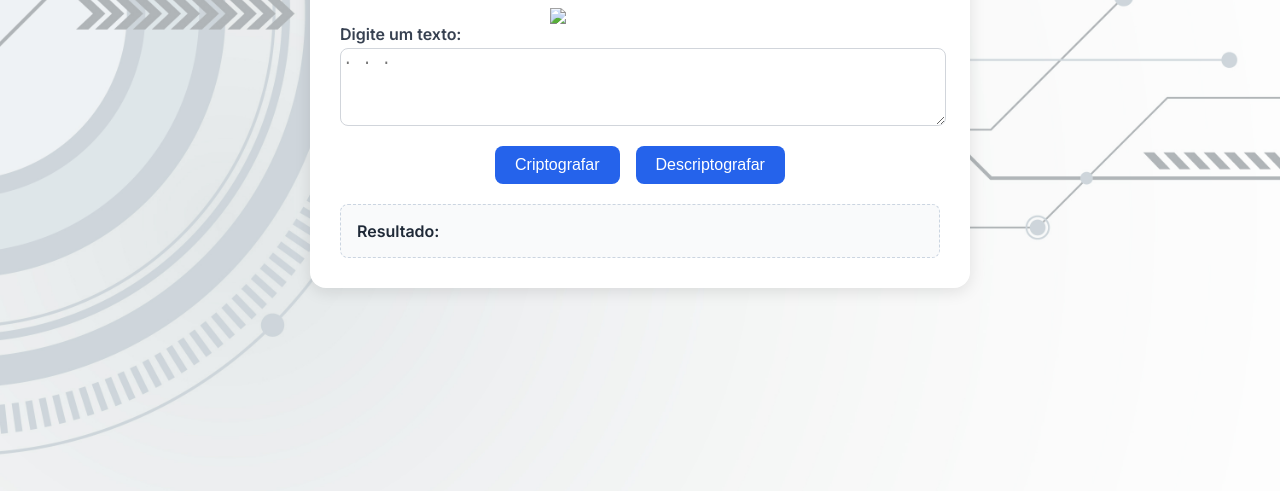
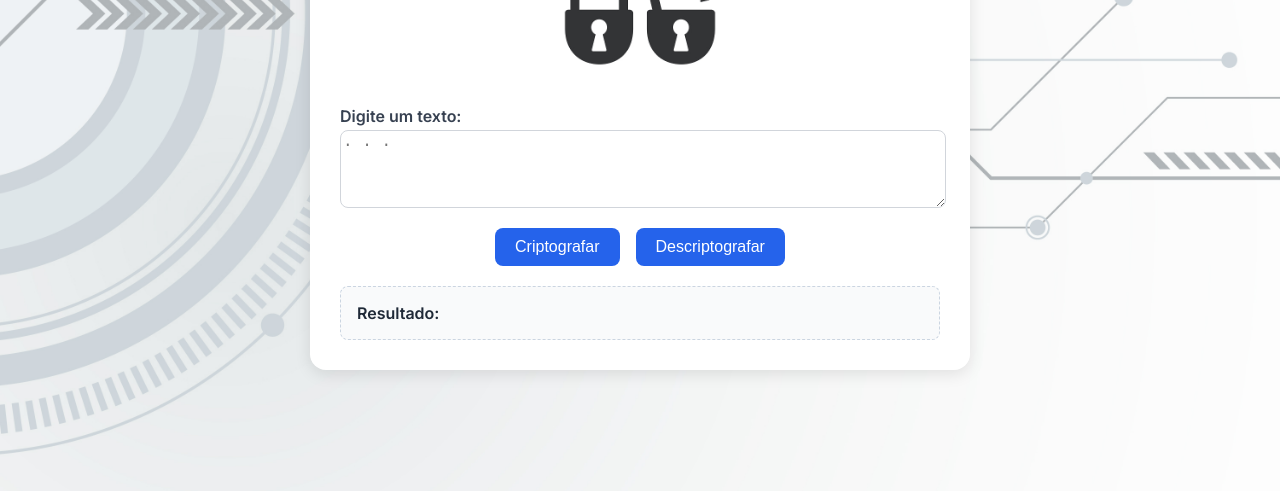
Before and after one commit to EduardocLeao/eduardocleao.github.io, a plain HTML site: page HtmlPage1.html in a window 1280 px wide. Shown: the part 309-800 px from the top of the page. Drawn offline with Linux system fonts and the light colour scheme; files whose address does not match are found by name.

Commit message:
Update HtmlPage1.html

```diff
--- a/HtmlPage1.html
+++ b/HtmlPage1.html
@@ -90,7 +90,7 @@
     <div class="container">
         <h1><b>Cifra de Playfair</b></h1>
 
-        <img src="imagem/icone.jpg" style=" display:block; margin: 0 auto; width:180px" />
+        <img src="icone.jpg" style=" display:block; margin: 0 auto; width:180px" />
 
         <label for="mensagem">Digite um texto:</label>
         <textarea id="mensagem" rows="4" placeholder=". . ."></textarea>
```
